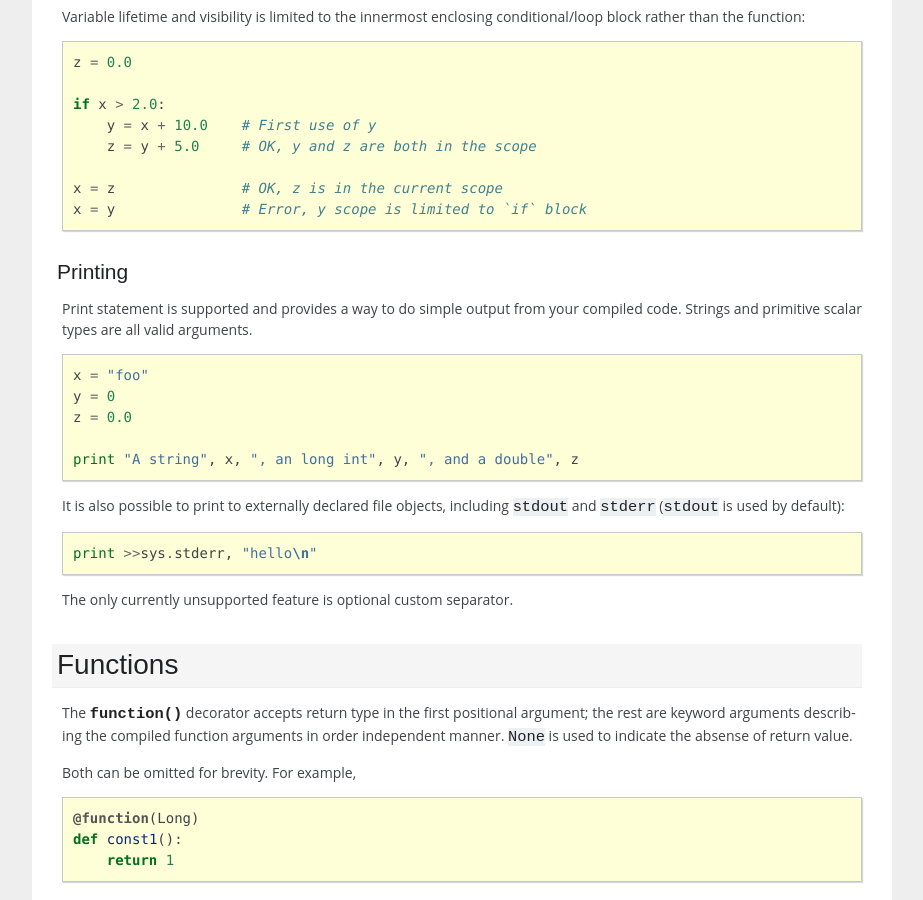
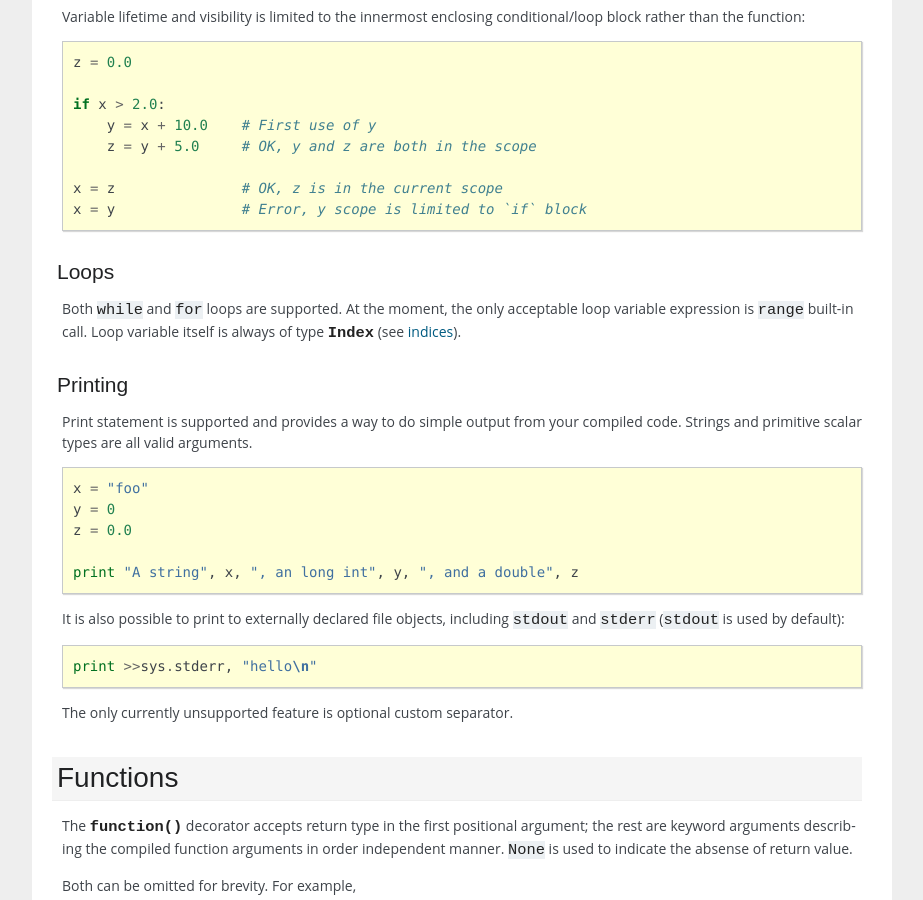
Before and after one commit to dtcaciuc/nitrous, a Sphinx documentation site: the page built from doc/userguide.rst, in a window 1280 px wide and 900 px high, scrolled down 2422 px. Shown: the whole window, without its empty margins (198-1121 px from the left). Built offline with Sphinx 7.4.7, drawn with Linux system fonts in a browser that asks for light colours; some of the changed text lies outside the part shown.

Commit message:
Doc: added user guide section on Index type and loop limitations.

```diff
--- a/doc/userguide.rst
+++ b/doc/userguide.rst
@@ -146,6 +146,13 @@ conditional/loop block rather than the function::
     x = z               # OK, z is in the current scope
     x = y               # Error, y scope is limited to `if` block
 
+Loops
+-----
+
+Both ``while`` and ``for`` loops are supported. At the moment, the only
+acceptable loop variable expression is ``range`` built-in call. Loop variable
+itself is always of type :data:`~nitrous.types.Index` (see `indices`_).
+
 Printing
 --------
 
@@ -277,6 +284,15 @@ equivalents.
 .. note:: Unsigned integer types are currently not supported.
 
 Different types can have the same size but are backed with different ctypes.
+
+.. _indices:
+
+Indices
+-------
+
+For simplicity, several variable contexts such as `for` loop counters and
+indices used in array/slice access are currently restricted to an integer of a
+single width, aliased as :data:`~nitrous.types.Index`.
 
 
 Strings
```
